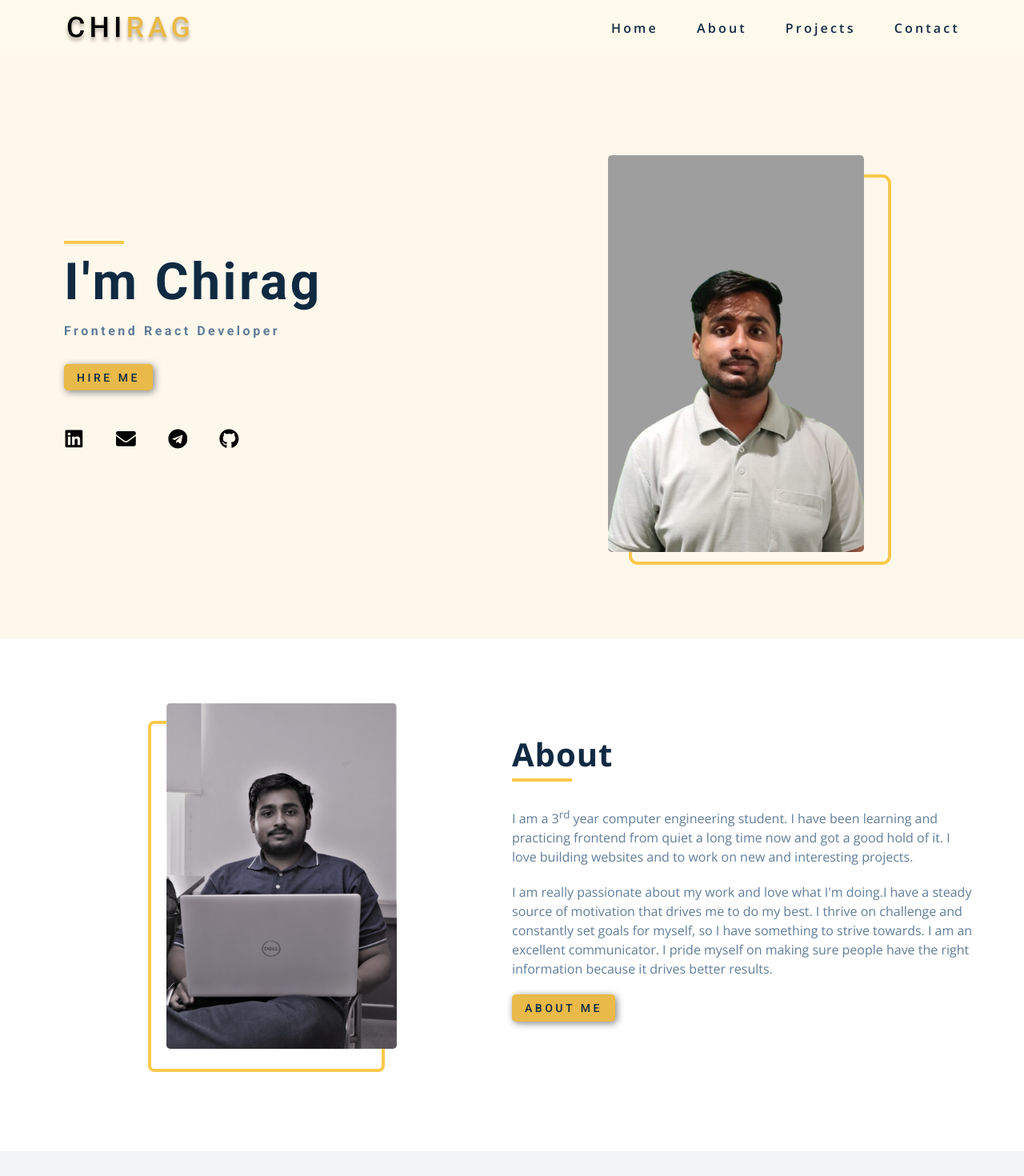
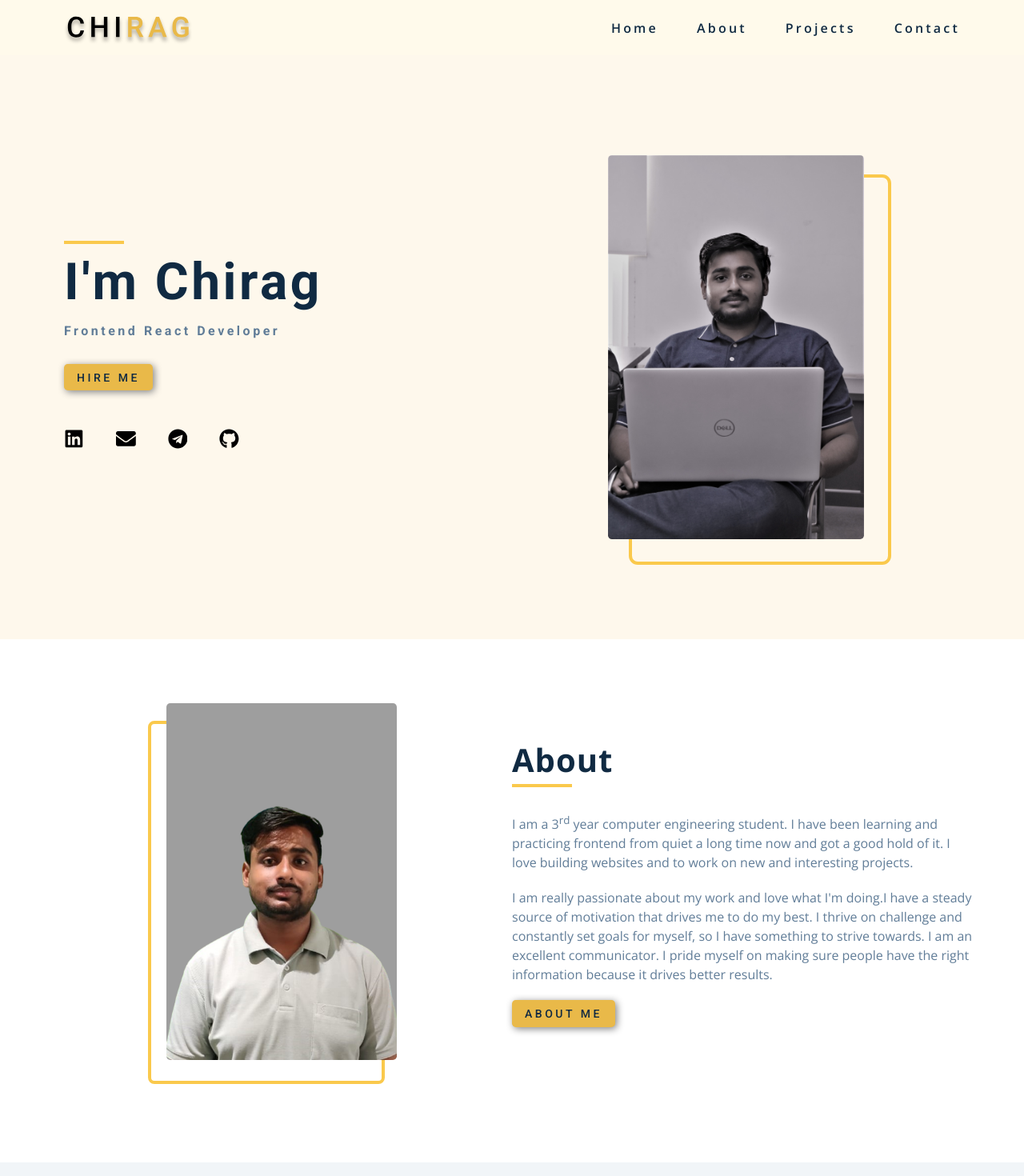
Before and after one commit to chirag-08x/Portfolio-React, a React (Create React App) app: page / in a window 1280 px wide. Shown: the top 1470 px of the page at 80% size. Built offline with nearby package versions, Linux system fonts and the light colour scheme.

Commit message:
updated img

```diff
--- a/src/Portfolio/Components/about.jsx
+++ b/src/Portfolio/Components/about.jsx
@@ -6,11 +6,7 @@ const About = () => {
     <section className="section-center about">
       <article className="about-img-container">
         <figure className="about-hero-img">
-          <img
-            src="./images/about-main.jpg"
-            alt="about"
-            className="about-img"
-          />
+          <img src="./images/hero-main.png" alt="about" className="about-img" />
         </figure>
       </article>
       <article className="about-info-container">
--- a/src/Portfolio/Components/home.jsx
+++ b/src/Portfolio/Components/home.jsx
@@ -36,7 +36,7 @@ const Home = () => {
           <article className="user-img">
             <figure className="user-img-container">
               <img
-                src="./images/hero-main.png"
+                src="./images/about-main.jpg"
                 alt="user"
                 className="user-image"
               />
```
